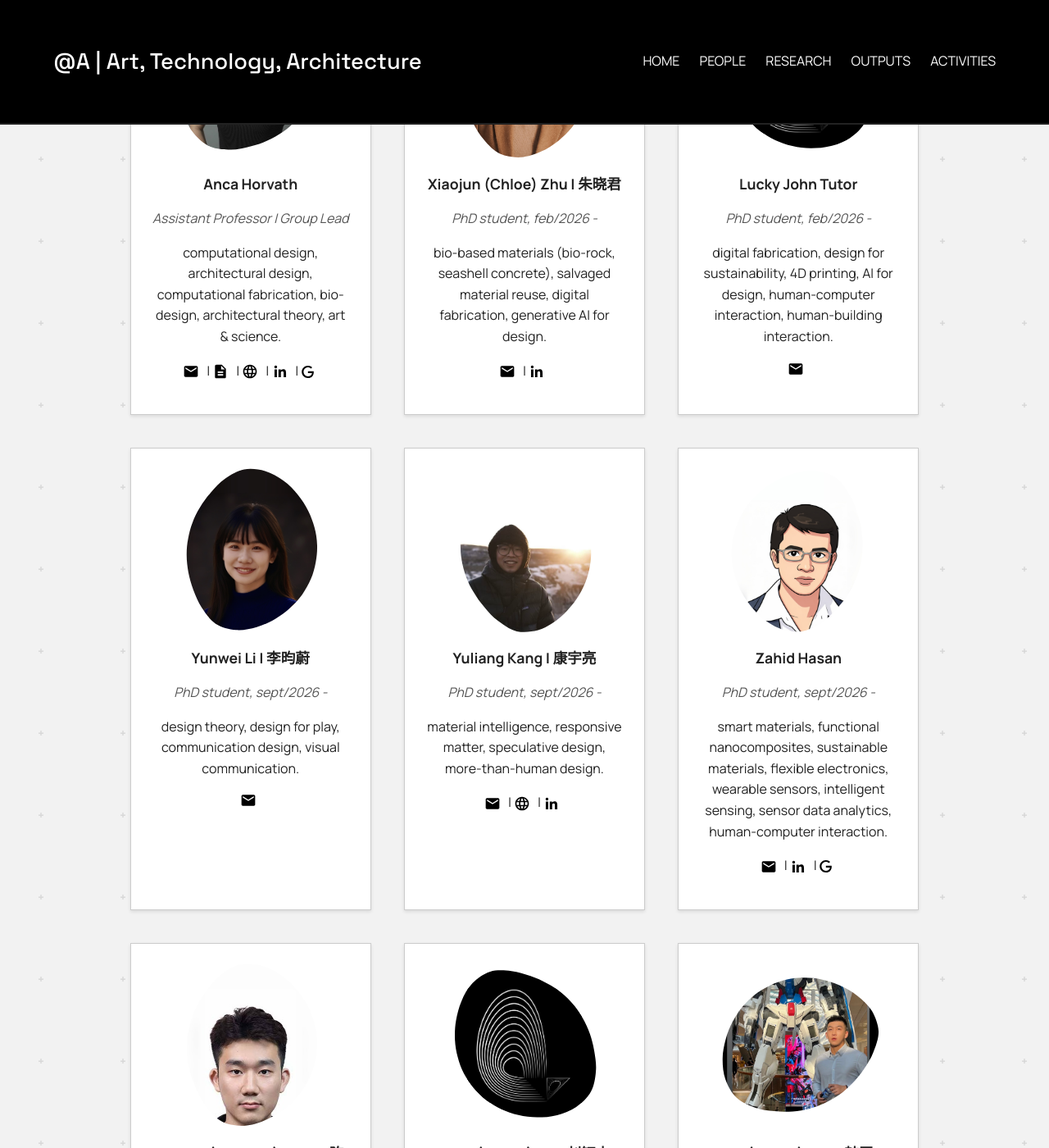
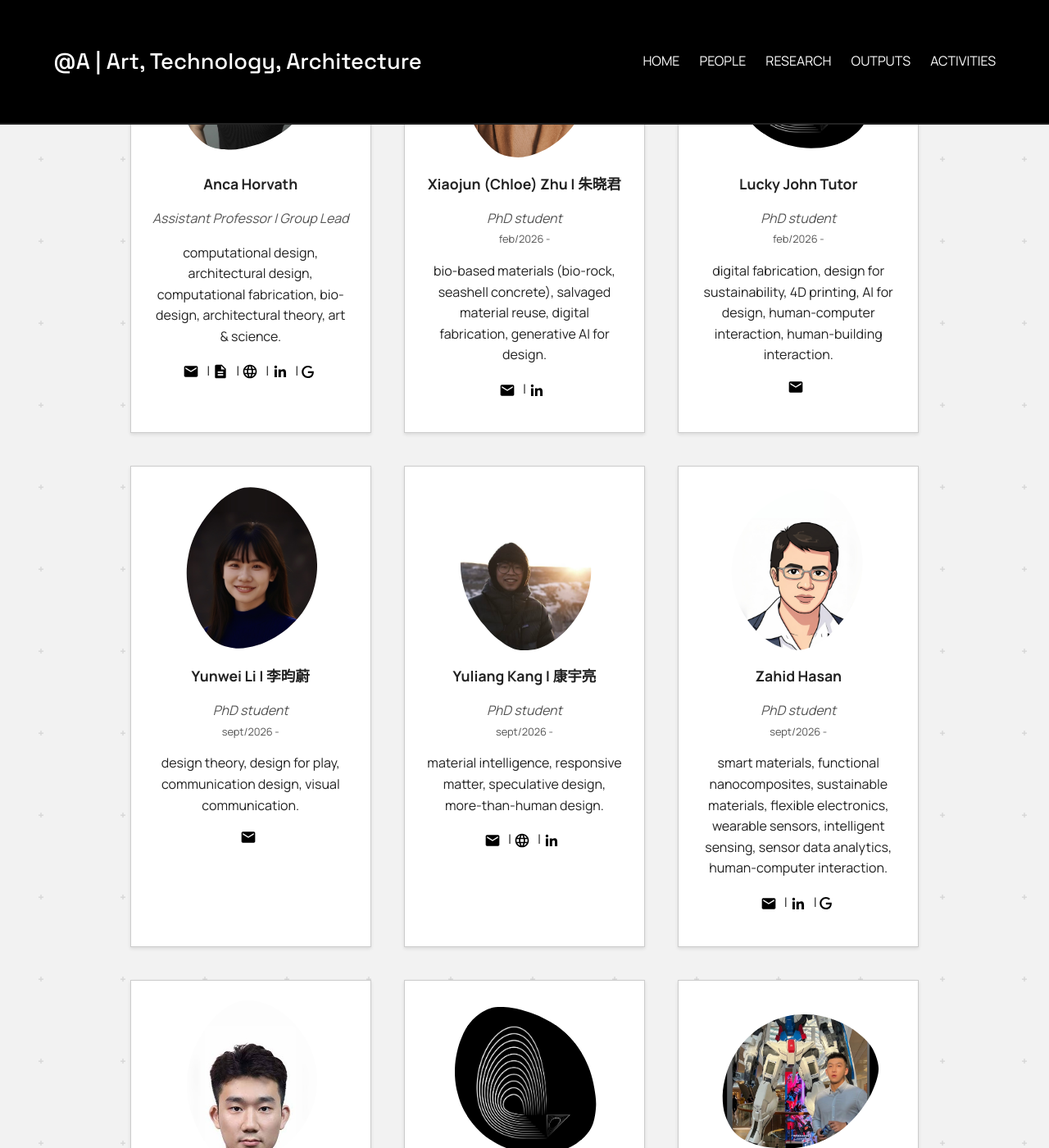
Before and after one commit to anqua/at-a, a Jekyll site: the page built from people.md, in a window 1280 px wide and 1400 px high, scrolled down 256 px. Shown: the whole window at 82% size. Built offline with Jekyll 4.4.1, drawn with Linux system fonts in a browser that asks for light colours; some of the changed text lies outside the part shown.

Commit message:
People: show start dates as a small non-italic subtitle under the role
Co-Authored-By: Claude Sonnet 5.5 <noreply@anthropic.com>

```diff
--- a/assets/css/style.css
+++ b/assets/css/style.css
@@ -682,6 +682,13 @@ h1 {
   margin-bottom: 0.5em;
 }
 
+.person-card .role .since {
+  display: block;
+  font-style: normal;
+  font-size: 0.8em;
+  margin-top: 0.15em;
+}
+
 .person-card .contact a {
   color: #000;
   text-decoration: none;
--- a/people.md
+++ b/people.md
@@ -10,7 +10,7 @@ title: People
       <img src="{{ person.photo }}" alt="{{ person.name }}">
     {% endif %}
     <h3>{{ person.name }}</h3>
-    <p class="role">{{ person.role }}</p>
+    <p class="role">{{ person.role }}{% if person.since %}<span class="since">{{ person.since }}</span>{% endif %}</p>
     {% if person.research %}
       <p class="research">{{ person.research }}</p>
     {% endif %}
```
Also changed, not shown: _data/people.yml (+22 -11 lines).
